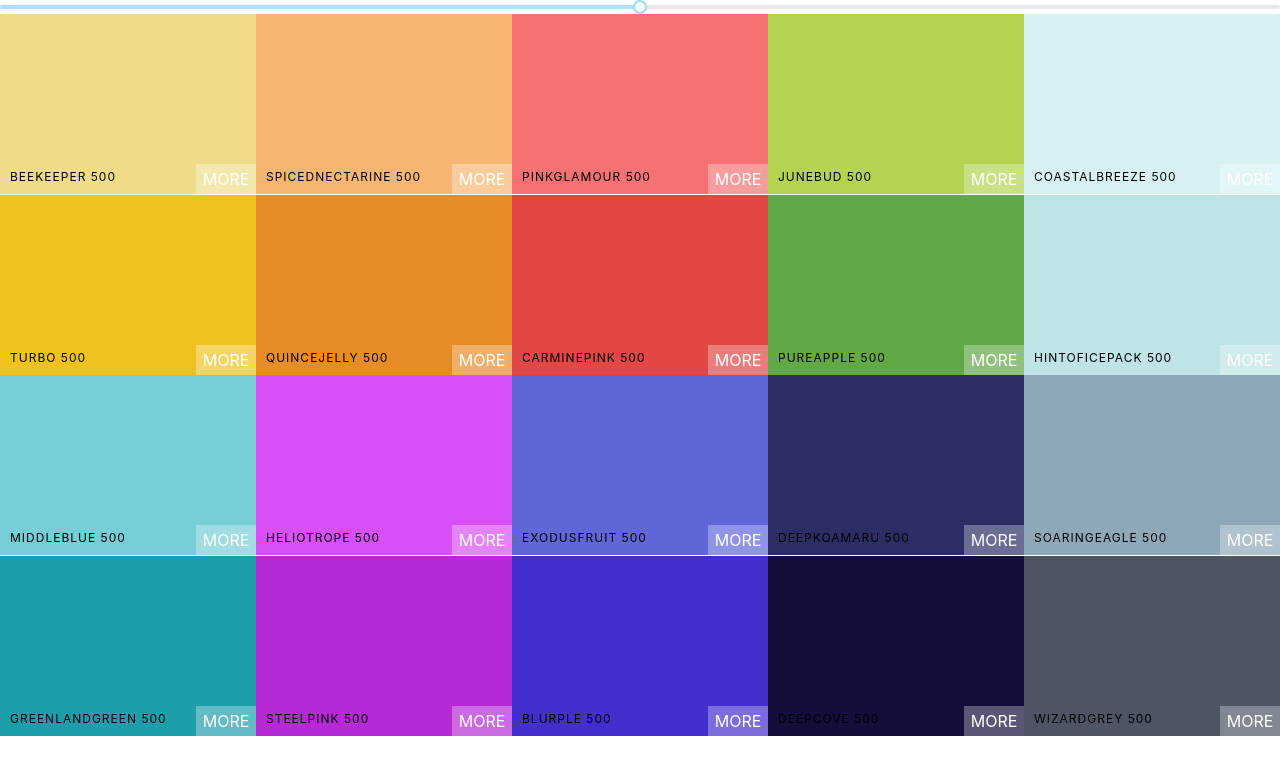
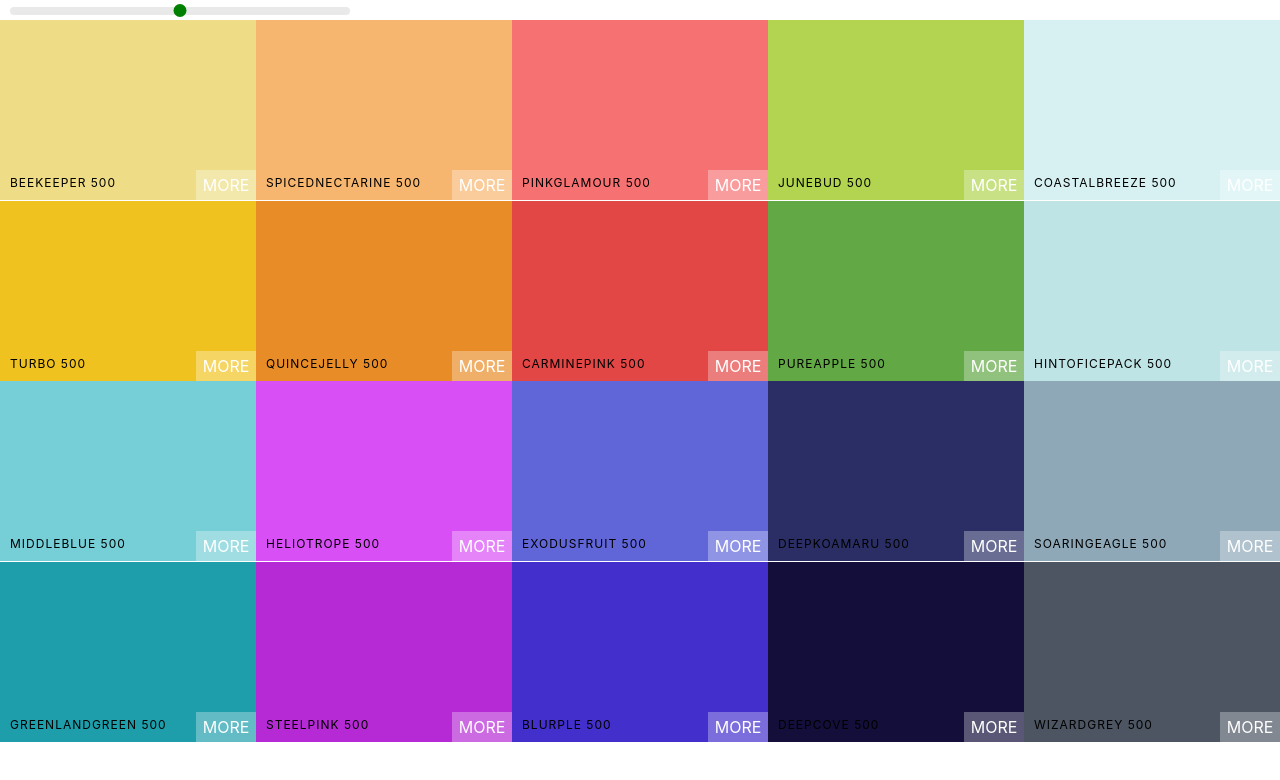
Before and after one commit to k-son/react-color-app, a React (Create React App) app: page / in a window 1280 px wide. Shown: the top 780 px of the page. Built offline with nearby package versions, Linux system fonts and the light colour scheme.

Commit message:
Style slider

```diff
--- a/src/Palette.css
+++ b/src/Palette.css
@@ -5,3 +5,30 @@
 .Palette-colors {
   height: 90%;
 }
+
+.slider {
+  width: 340px;
+  margin: 0 10px;
+  display: inline-block;
+}
+
+.rc-slider-track {
+  background-color: transparent;
+}
+
+.rc-slider-rail {
+  height: 8px;
+}
+
+.rc-slider-handle,
+.rc-slider-handle:active,
+.rc-slider-handle:focus,
+.rc-slider-handle:hover {
+  background-color: green;
+  outline: none;
+  border: 2px solid green;
+  box-shadow: none;
+  width: 13px;
+  height: 13px;
+  margin-top: -3px;
+}
--- a/src/Palette.js
+++ b/src/Palette.js
@@ -1,8 +1,8 @@
 import React, { Component } from 'react';
 import ColorBox from './ColorBox';
-import './Palette.css';
 import Slider, { Range } from 'rc-slider';
 import 'rc-slider/assets/index.css';
+import './Palette.css'; // must come after rc-slider styles to override them
 class Palette extends Component {
   constructor(props) {
     super(props);
@@ -23,6 +23,7 @@
 
     return (
       <div className="Palette">
+        <div className="slider">
           <Slider
             defaultValue={level}
             min={100}
@@ -30,6 +31,7 @@
             step={100}
             onAfterChange={this.changeLevel}
           />
+        </div>
         <div className="Palette-colors">
           {colorBoxes}
         </div>
```
Lines whose indentation alone changed are shown as unchanged.
